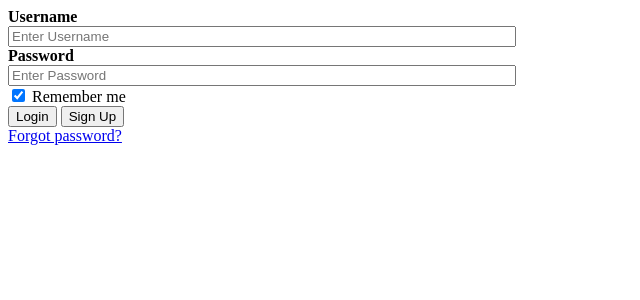
After one commit to ashishsirohi/ASUClassAlert, a Django app: page /login/ in a window 1280 px wide. The commit adds this page. Shown: the top 300 px of the page, without its empty margins (0-640 px from the left). Run offline with Django 3.2, Linux system fonts and the light colour scheme.

Commit message:
Adding Sign In/Sign Up form

```diff
--- /dev/null
+++ b/asuca/static/css/style.css
@@ -0,0 +1,9 @@
+.container {
+        width: 500px;
+        clear: both;
+    }
+
+.container input {
+        width: 100%;
+        clear: both;
+    }
--- /dev/null
+++ b/asuca/static/js/login.js
@@ -0,0 +1,18 @@
+/**
+ * Created by ashish on 6/24/17.
+ */
+
+function onload(){
+    document.getElementById("signup").style.display="none";
+    document.getElementById("login").style.display="block";
+}
+
+function showLoginForm() {
+    document.getElementById("signup").style.display="none";
+    document.getElementById("login").style.display="block";
+}
+
+function showSignupForm() {
+    document.getElementById("signup").style.display="block";
+    document.getElementById("login").style.display="none";
+}
--- a/templates/asuca/home.html
+++ b/asuca/templates/asuca/home.html
@@ -6,7 +6,8 @@
 </head>
 <body>
 
-<h3>Hello from template!!</h3>
+<h2>Homepage</h2>
+  <p>Hello {{ user.username }}!</p>
 
 </body>
 </html>
--- /dev/null
+++ b/asuca/templates/asuca/login.html
@@ -0,0 +1,67 @@
+<!DOCTYPE html>
+<html lang="en">
+<head>
+</head>
+
+{% load static %}
+<link rel="stylesheet" href="{% static 'css/style.css' %}">
+<script src="{% static 'js/login.js' %}"></script>
+
+<body onload="onload()">
+  <form action="/action_page.php" id="login">
+  <div class="container">
+      <div>
+        <label><b>Username</b></label>
+        <input type="text" placeholder="Enter Username" name="uname" required>
+      </div>
+      <div>
+          <label><b>Password</b></label>
+          <input type="password" placeholder="Enter Password" name="psw" required>
+      </div>
+  </div>
+      <div>
+          <input type="checkbox" checked="checked"> Remember me
+      </div>
+      <div>
+          <button type="submit">Login</button>
+          <button type="submit" onclick="showSignupForm()">Sign Up</button>
+      </div>
+      <div>
+          <a href="#">Forgot password?</a>
+      </div>
+  </form>
+
+  <form action="/action_page.php" id="signup">
+  <div class="container">
+      <div>
+          <label><b>Name</b></label>
+          <input type="text" placeholder="Enter Full Name" name="uname" required>
+      </div>
+      <div>
+          <label><b>Email</b></label>
+          <input type="text" placeholder="Enter Email" name="email" required>
+      </div>
+      <div>
+          <label><b>Password</b></label>
+          <input type="password" placeholder="Enter Password" name="psw" required>
+      </div>
+      <div>
+          <label><b>Repeat Password</b></label>
+          <input type="password" placeholder="Repeat Password" name="psw-repeat" required>
+      </div>
+      <div>
+          <label><b>Phone Number</b></label>
+          <input type="text" placeholder="Enter Phone Number" name="pnum" required>
+      </div>
+  </div>
+       <div>
+          <input type="checkbox" checked="checked"> Remember me
+          <br>By creating an account you agree to our <a href="#">Terms & Privacy</a>
+      </div>
+      <div>
+          <button type="submit" class="signupbtn">Sign Up</button>
+          <button type="submit" onclick="showLoginForm()">Back to Login Page</button>
+      </div>
+  </form>
+</body>
+</html>
--- a/asuca/views.py
+++ b/asuca/views.py
@@ -4,5 +4,12 @@ from __future__ import unicode_literals
 from django.shortcuts import render
 
 # Create your views here.
-def index(request):
+def home(request):
     return render(request, 'asuca/home.html')
+
+def login(request):
+    return render(request, 'asuca/login.html')
+
+def save_profile(backend, user, response, *args, **kwargs):
+    if backend.name == "google-oauth2":
+        pass
--- a/asuclassalert/urls.py
+++ b/asuclassalert/urls.py
@@ -14,10 +14,16 @@ Including another URLconf
     2. Add a URL to urlpatterns:  url(r'^blog/', include('blog.urls'))
 """
 from django.conf.urls import url
+from django.conf.urls import include
 from django.contrib import admin
 from asuca import views
+from django.contrib.auth import views as auth_views
 
 urlpatterns = [
     url(r'^admin/', admin.site.urls),
-    url(r'^$', views.index, name='index'),
+    url(r'^$', views.home, name='home'),
+    url(r'^login/', views.login, name='login'),
+    #url(r'^login/$', auth_views.login, name='login'),
+    #url(r'^logout/$', auth_views.logout, name='logout'),
+    #url(r'^oauth/', include('social_django.urls', namespace='social')),
 ]
```
Also changed, not shown: asuclassalert/settings.py (+22 -1 lines), 3 other files.
